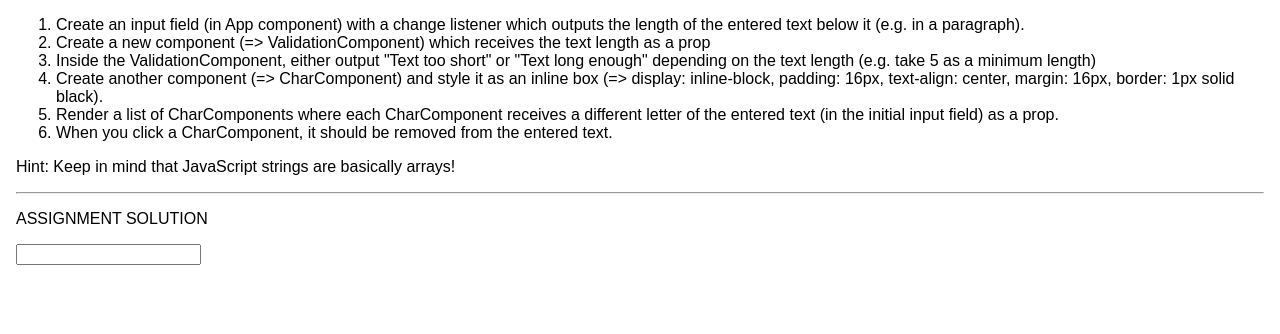
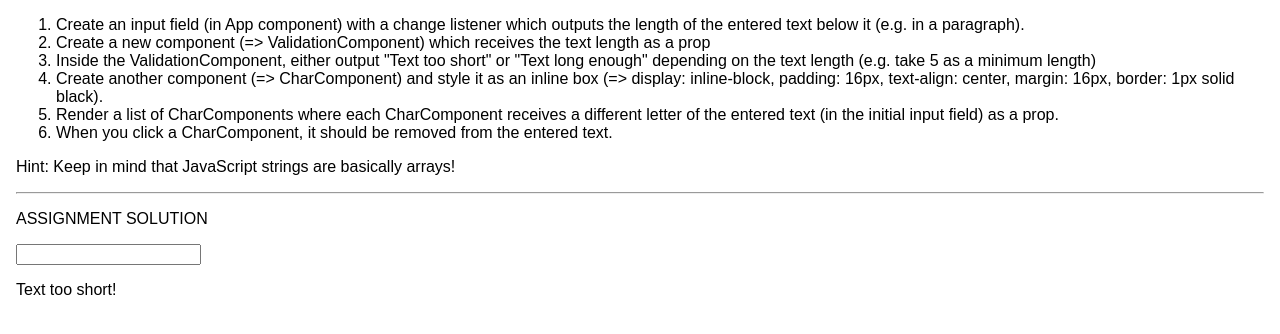
Before and after one commit to larrycastillo2009/lists-conditionals--assignment-proboem, a React (Create React App) app: page / in a window 1280 px wide. Shown: the top 334 px of the page. Built offline with nearby package versions, Linux system fonts and the light colour scheme.

Commit message:
problem two completed

```diff
--- a/src/App.js
+++ b/src/App.js
@@ -1,5 +1,6 @@
 import React, {Component} from 'react';
 import './App.css';
+import Validation from './Validation/Validation'
 
 class App extends Component {
     state ={
@@ -34,6 +35,7 @@
                        onChange={this.inputChangedHandler}
                        value={this.state.userInput}/>
                 <p>{this.state.userInput}</p>
+                <Validation inputLength={this.state.userInput.length}/>
             </div>
 
         );
--- /dev/null
+++ b/src/Validation/Validation.js
@@ -0,0 +1,11 @@
+import React from 'react';
+const validation = (props) => {
+    return(
+        <div>
+        <p>Text too short!</p>
+        </div>
+    );
+
+};
+
+export default validation;
```
